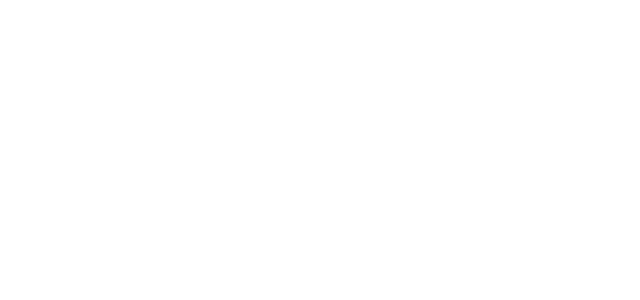
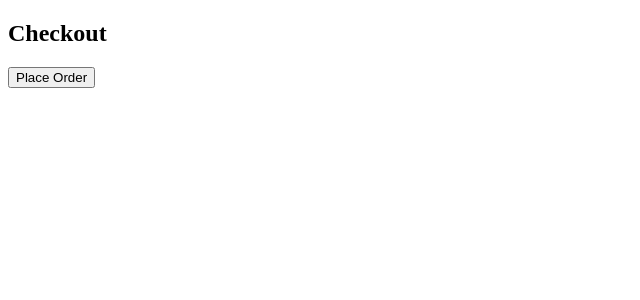
Before and after one commit to spiceyourcode/Online-shop, a React (Vite) app in the folder frontend/: page /checkout in a window 1280 px wide. Before the commit this address had no page. Shown: the top 300 px of the page, without its empty margins (0-640 px from the left). Built offline with nearby package versions, Linux system fonts and the light colour scheme.

Commit message:
Added Cart and Checkout pages, updated API URL and Cart functionality

```diff
--- a/frontend/src/App.jsx
+++ b/frontend/src/App.jsx
@@ -3,6 +3,8 @@ import Home from "./pages/Home";
 import Login from "./pages/Login";
 import Register from "./pages/Register";
 import ProductDetail from "./pages/ProductDetail";
+import Cart from  "./pages/Cart"
+import Checkout from "./pages/Checkout";
 
 function App(){
   return(
@@ -12,6 +14,8 @@ function App(){
         <Route path="/login" element = {<Login/>}/>
         <Route path="/Register" element = {<Register/>}/>
         <Route path="/products/:slug" element={<ProductDetail/>}/>
+        <Route path="/cart" element={<Cart/>}/>
+        <Route path="/checkout" element={<Checkout/>}/>
       </Routes>
     </Router>
   );
--- a/frontend/src/api/axios.js
+++ b/frontend/src/api/axios.js
@@ -1,7 +1,7 @@
 import axios from "axios";
 
 const api = axios.create({
-    baseURL: "http://127.0.0.1:8081/api"
+    baseURL: "http://127.0.0.1:8000/api"
 });
 
 //adding the token automatically
--- a/frontend/src/features/cartsSlice.js
+++ b/frontend/src/features/cartsSlice.js
@@ -25,7 +25,7 @@ const cartSlice = createSlice({
             const {id , quantity} = actions.payload;
             const item = state.items.find((i)=>i.product.id ===id);
             if(item){
-                item.quantity = qunatity;
+                item.quantity = quantity;
             }
         },
         clearCart : (state) => {
--- a/frontend/src/pages/Cart.jsx
+++ b/frontend/src/pages/Cart.jsx
@@ -1,5 +1,6 @@
 import { useDispatch, useSelector } from "react-redux";
-import { removeFromCart, updateQuantity } from "../features/cartsSlice";
+import { clearCart, removeFromCart, updateQuantity } from "../features/cartsSlice";
+import { Link } from "react-router-dom";
 
 function Cart() {
     const { items } = useSelector((state) => state.cart);
@@ -40,12 +41,16 @@ function Cart() {
                                     </button>
                                 </li>
                             ))}
-
                         </ul>
-
+                        <h3> Total: {total.toFixed(2)}</h3>
+                        <button onClick={()=> dispatch(clearCart())}> Clear Cart
+                        </button>
+                        <Link to = "/checkout">
+                            <button>Proceed to checkout</button>
+                        </Link>
                     </>
-                )
-            }
+                )}
         </div>
-    )
+    );
 }
+export default Cart;
--- /dev/null
+++ b/frontend/src/pages/Checkout.jsx
@@ -0,0 +1,38 @@
+import {useSelector, useDispatch} from "react-redux";
+import api from "../api/axios";
+import {clearCart} from "../features/cartsSlice"
+
+function Checkout(){
+    const{items } = useSelector( (state) => state.cart);
+    const dispatch = useDispatch();
+
+    const handleCheckOut = async () => {
+        try{
+            const order = {
+                items: items.map((i)=>({
+                    product: i.product.id,
+                    quantity: i.quantity,
+                })),
+            };
+            await api.post("/orders/", order);
+            dispatch(clearCart());
+            alert("Order placed successfully!");
+        }
+        catch(error){
+            console.error(error);
+            alert("Checkout failed. ");
+
+        }
+    };
+
+    return(
+        <div>
+            <h2>
+                Checkout
+            </h2>
+            <button onClick={handleCheckOut}> Place Order</button>
+        </div>
+    );
+}
+
+export default Checkout;
```
